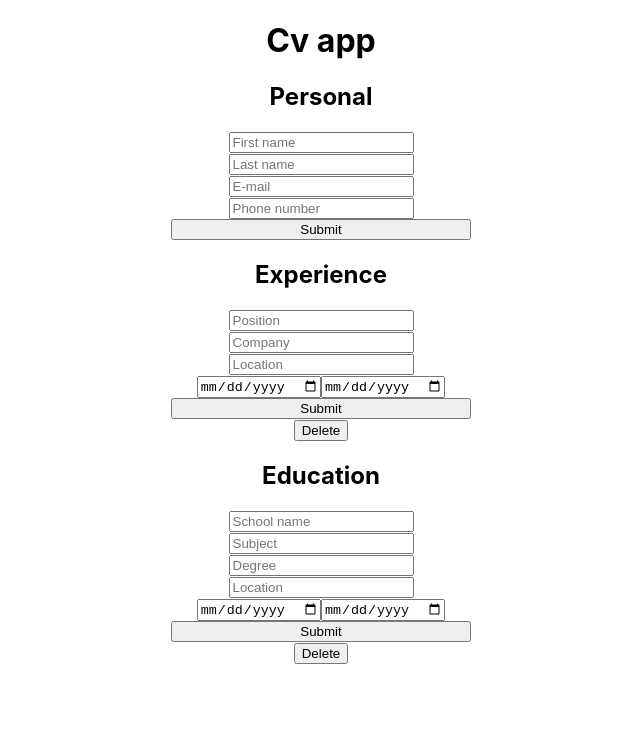
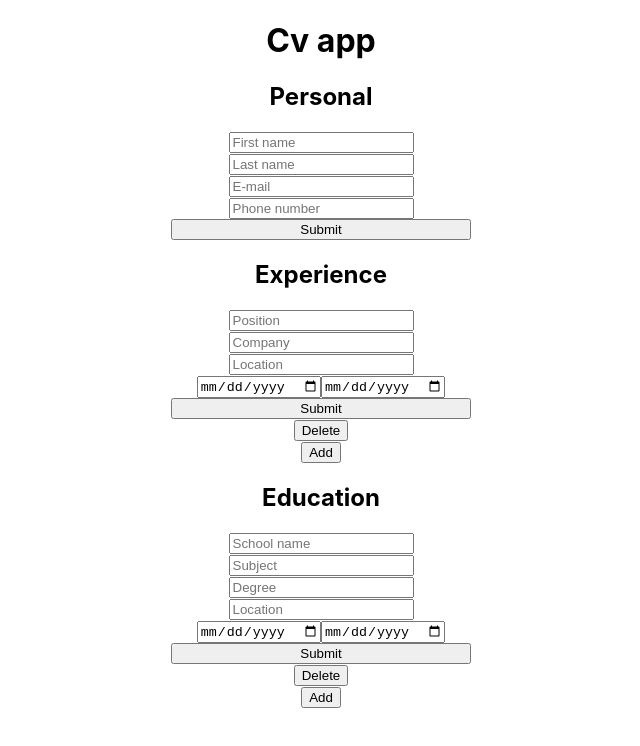
Before and after one commit to Vienio99/cv-app, a React (Create React App) app: page / in a window 1280 px wide. Shown: the top 746 px of the page, without its empty margins (319-959 px from the left). Built offline with nearby package versions, Linux system fonts and the light colour scheme.

Commit message:
working add button with unique ids for sections in the state

```diff
--- a/src/Components/Sections.js
+++ b/src/Components/Sections.js
@@ -6,26 +6,33 @@ class Sections extends Component {
     super(props)
 
     this.state = {
-      sectionList: ['experience', 'education']
+      sectionList: [{ id: 1, name: 'experience' }, { id: 2, name: 'education' }],
+      sectionsCounter: 2
     }
 
     this.handleAdd = this.handleAdd.bind(this)
     this.handleDelete = this.handleDelete.bind(this)
   }
 
-  handleAdd (section) {
-    if (section === 'experience') {
-      this.setState({
-        sectionList: [section, ...this.state.sectionList]
-      })
-    } else {
-      this.setState({
-        sectionList: [...this.state.sectionList, section]
-      })
+  handleAdd (e, section) {
+    e.preventDefault()
+    function setStateFunction (state, props) {
+      const count = state.sectionsCounter + 1
+      const newState = { sectionList: [...state.sectionList, { id: count, name: section }], sectionsCounter: count }
+      console.log(newState)
+      return newState
     }
+    this.setState(setStateFunction)
+    // this.setState({
+    //   sectionList: [...this.state.sectionList, { id: this.state.sectionsCounter, name: section }],
+    //   ...this.state
+    // })
+    console.log(this.state)
   }
 
-  handleDelete (key) {
+  handleDelete (e, key) {
+    e.preventDefault()
+    console.log(key)
     const newSectionList = this.state.sectionList.slice()
     newSectionList.splice(key, 1)
     console.log(newSectionList)
@@ -35,24 +42,23 @@ class Sections extends Component {
   }
 
   render () {
-    const { handleDelete } = this
+    const { handleAdd, handleDelete } = this
     const { sectionList } = this.state
     const experienceSections = []
     const educationSections = []
-    for (let i = 0; i < sectionList.length; i++) {
-      const section = sectionList[i]
-      if (section === 'experience') {
+    for (const section of sectionList) {
+      if (section.name === 'experience') {
         experienceSections.push(
-          <div key={i}>
-            <Section sectionName={section} />
-            <button type='button' onClick={() => handleDelete(section)}>Delete</button>
+          <div key={section.id}>
+            <Section sectionName={section.name} />
+            <button type='button' onClick={(e) => handleDelete(e, section.id)}>Delete</button>
           </div>
         )
       } else {
         educationSections.push(
-          <div key={i}>
-            <Section sectionName={section} />
-            <button type='button' onClick={() => handleDelete(section)}>Delete</button>
+          <div key={section.id}>
+            <Section sectionName={section.name} />
+            <button type='button' onClick={(e) => handleDelete(e, section.id)}>Delete</button>
           </div>
         )
       }
@@ -69,10 +75,12 @@ class Sections extends Component {
             <div className='experience'>
               <h2>Experience</h2>
               {experienceSections}
+              <button type='button' onClick={(e) => handleAdd(e, 'experience')}>Add</button>
             </div>
             <div className='education'>
               <h2>Education</h2>
               {educationSections}
+              <button type='button' onClick={(e) => handleAdd(e, 'education')}>Add</button>
             </div>
           </div>
         </main>
```
